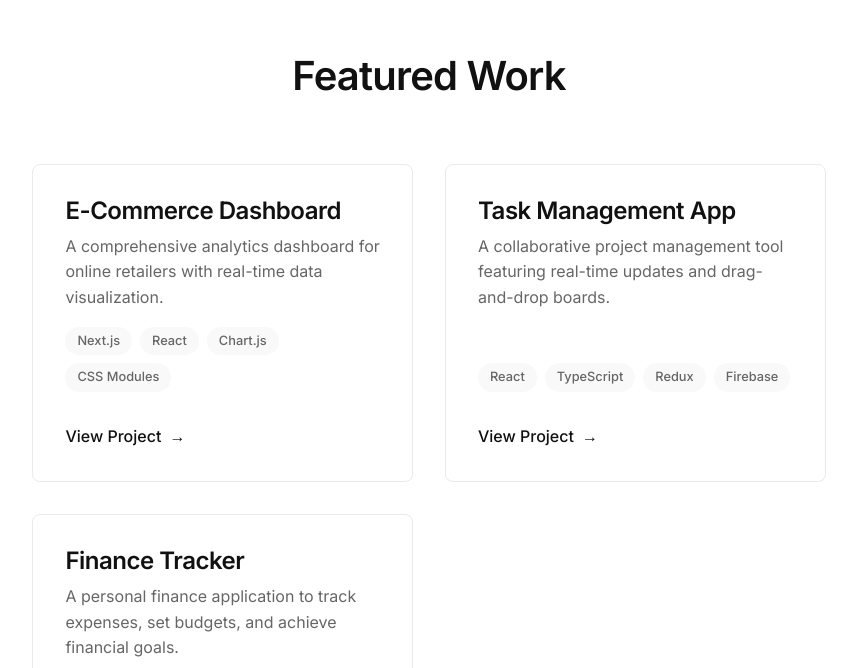
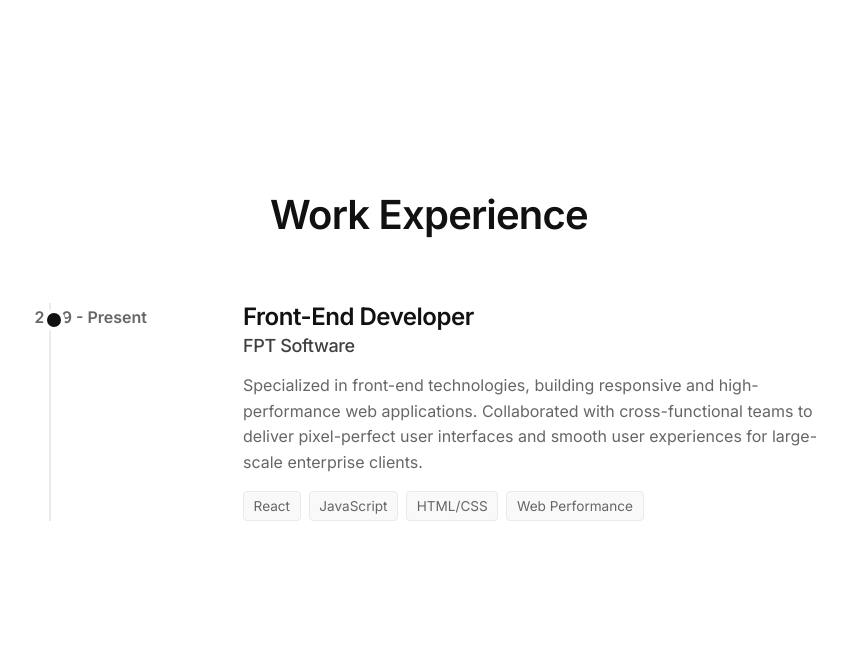
Before and after one commit to andynguyenit78/portfolio-website, a Next.js app: page / in a window 1280 px wide. Shown: the part 1612-2280 px from the top of the page, without its empty margins (211-1068 px from the left). Built offline with nearby package versions, Linux system fonts and the light colour scheme.

Commit message:
feat: add work experience section

```diff
--- a/src/app/page.js
+++ b/src/app/page.js
@@ -1,5 +1,6 @@
 import Hero from "../components/Hero/Hero";
 import About from "../components/About/About";
+import Experience from "../components/Experience/Experience";
 import Projects from "../components/Projects/Projects";
 import Contact from "../components/Contact/Contact";
 
@@ -8,6 +9,7 @@ export default function Home() {
     <main>
       <Hero />
       <About />
+      <Experience />
       <Projects />
       <Contact />
     </main>
--- /dev/null
+++ b/src/components/Experience/Experience.js
@@ -0,0 +1,62 @@
+"use client";
+
+import styles from "./Experience.module.css";
+import { useEffect, useRef, useState } from "react";
+
+const experiences = [
+    {
+        id: 1,
+        role: "Front-End Developer",
+        company: "FPT Software",
+        period: "2019 - Present",
+        description: "Specialized in front-end technologies, building responsive and high-performance web applications. Collaborated with cross-functional teams to deliver pixel-perfect user interfaces and smooth user experiences for large-scale enterprise clients.",
+        skills: ["React", "JavaScript", "HTML/CSS", "Web Performance"]
+    }
+];
+
+export default function Experience() {
+    const [isVisible, setIsVisible] = useState(false);
+    const sectionRef = useRef(null);
+
+    useEffect(() => {
+        const observer = new IntersectionObserver(
+            ([entry]) => {
+                if (entry.isIntersecting) {
+                    setIsVisible(true);
+                    observer.disconnect();
+                }
+            },
+            { threshold: 0.2 }
+        );
+
+        if (sectionRef.current) observer.observe(sectionRef.current);
+
+        return () => observer.disconnect();
+    }, []);
+
+    return (
+        <section id="experience" ref={sectionRef} className={`section ${styles.experience} ${isVisible ? styles.visible : ""}`}>
+            <div className="container">
+                <h2 className={styles.sectionTitle}>Work Experience</h2>
+
+                <div className={styles.timeline}>
+                    {experiences.map((exp) => (
+                        <div key={exp.id} className={styles.item}>
+                            <div className={styles.period}>{exp.period}</div>
+                            <div className={styles.content}>
+                                <h3 className={styles.role}>{exp.role}</h3>
+                                <h4 className={styles.company}>{exp.company}</h4>
+                                <p className={styles.description}>{exp.description}</p>
+                                <div className={styles.skills}>
+                                    {exp.skills.map((skill, idx) => (
+                                        <span key={idx} className={styles.skillTag}>{skill}</span>
+                                    ))}
+                                </div>
+                            </div>
+                        </div>
+                    ))}
+                </div>
+            </div>
+        </section>
+    );
+}
--- /dev/null
+++ b/src/components/Experience/Experience.module.css
@@ -0,0 +1,125 @@
+.experience {
+    background-color: var(--bg-primary);
+    opacity: 0;
+    transform: translateY(30px);
+    transition: opacity 0.8s ease, transform 0.8s ease;
+}
+
+.experience.visible {
+    opacity: 1;
+    transform: translateY(0);
+}
+
+.sectionTitle {
+    font-size: 2.5rem;
+    color: var(--text-primary);
+    margin-bottom: var(--spacing-xl);
+    text-align: center;
+}
+
+.timeline {
+    max-width: 800px;
+    margin: 0 auto;
+    position: relative;
+}
+
+.timeline::before {
+    content: '';
+    position: absolute;
+    top: 0;
+    bottom: 0;
+    left: 20px;
+    width: 2px;
+    background-color: var(--border);
+}
+
+.item {
+    display: flex;
+    margin-bottom: var(--spacing-xl);
+    position: relative;
+}
+
+.item::before {
+    content: '';
+    position: absolute;
+    left: 14px;
+    top: 6px;
+    width: 14px;
+    height: 14px;
+    border-radius: 50%;
+    background-color: var(--text-primary);
+    border: 4px solid var(--bg-primary);
+    z-index: 1;
+}
+
+.period {
+    font-family: var(--font-inter);
+    font-weight: 600;
+    color: var(--text-secondary);
+    width: 150px;
+    padding-right: var(--spacing-lg);
+    display: flex;
+    justify-content: flex-end;
+    padding-top: 2px;
+}
+
+.content {
+    flex: 1;
+    padding-left: var(--spacing-xl);
+}
+
+.role {
+    font-size: 1.5rem;
+    color: var(--text-primary);
+    margin-bottom: 0.25rem;
+}
+
+.company {
+    font-size: 1.125rem;
+    color: var(--text-primary);
+    font-weight: 500;
+    opacity: 0.8;
+    margin-bottom: var(--spacing-md);
+}
+
+.description {
+    color: var(--text-secondary);
+    line-height: 1.6;
+    margin-bottom: var(--spacing-md);
+}
+
+.skills {
+    display: flex;
+    flex-wrap: wrap;
+    gap: 0.5rem;
+}
+
+.skillTag {
+    font-size: 0.85rem;
+    padding: 0.2rem 0.6rem;
+    border: 1px solid var(--border);
+    color: var(--text-secondary);
+    border-radius: var(--radius-sm);
+    background: var(--bg-secondary);
+}
+
+@media (max-width: 768px) {
+    .timeline::before {
+        left: 10px;
+    }
+
+    .item {
+        flex-direction: column;
+    }
+
+    .item::before {
+        left: 4px;
+    }
+
+    .period {
+        width: 100%;
+        justify-content: flex-start;
+        padding-left: var(--spacing-xl);
+        padding-bottom: var(--spacing-sm);
+    }
+}
```
